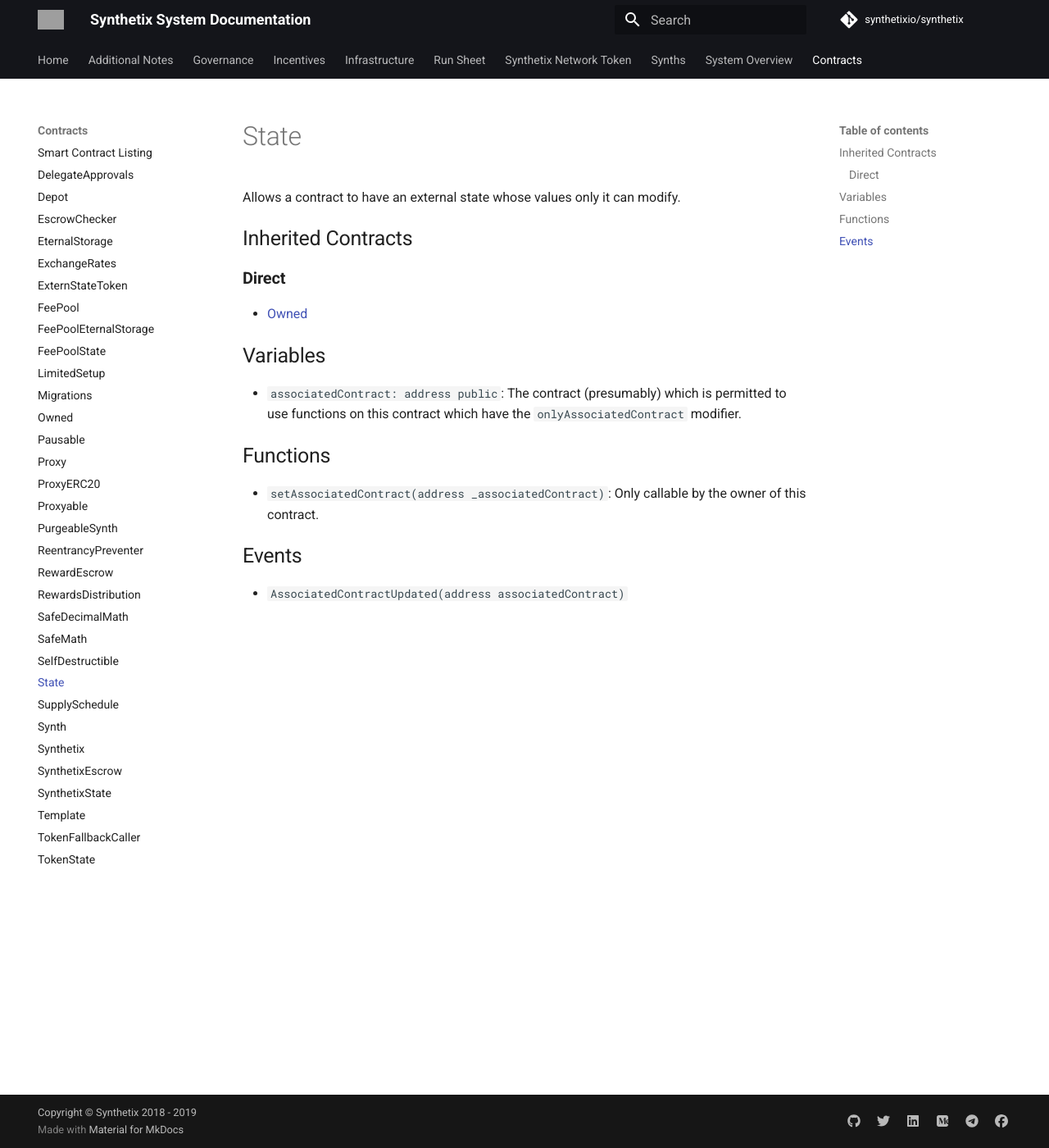
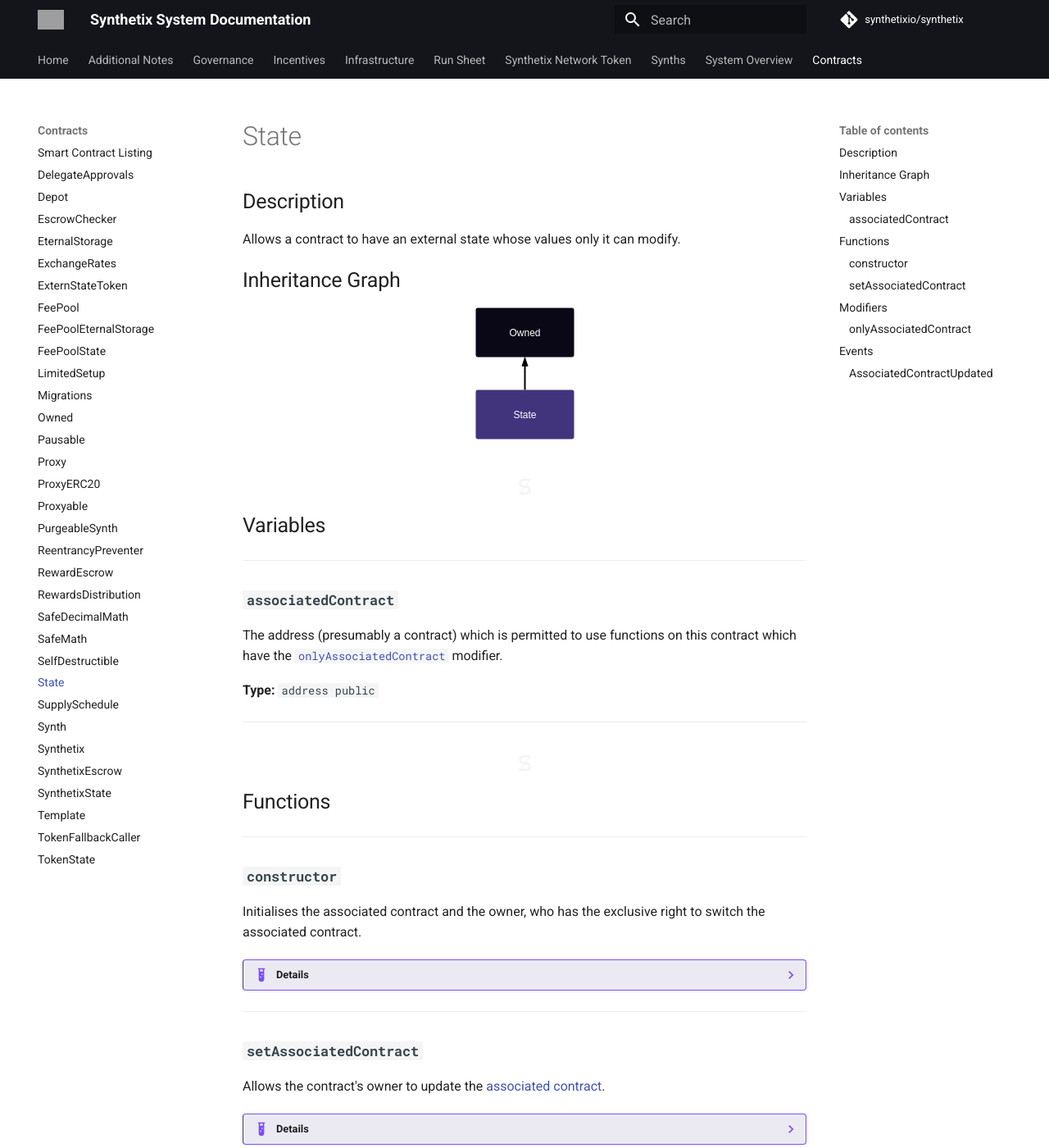
Before and after one commit to Synthetixio/synthetix, an MkDocs documentation site: the page built from docs/contracts/State.md, in a window 1280 px wide and 1400 px high. Shown: the whole window at 82% size. Built offline with MkDocs 1.6.1 and Material for MkDocs 9.7.7, drawn with Linux system fonts in a browser that asks for light colours; comment, search, counter and statistics services are not loaded; some of the changed text lies outside the part shown; grey boxes are pictures that could not be loaded.

Commit message:
State, Pausable formatting improvements.

```diff
--- a/docs/contracts/State.md
+++ b/docs/contracts/State.md
@@ -1,21 +1,97 @@
 # State
+
+## Description
 
 Allows a contract to have an external state whose values only it can modify.
 
-## Inherited Contracts
+## Inheritance Graph
 
-### Direct
+<inheritance-graph>
+    ![graph](../img/graphs/State.svg)
+</inheritance-graph>
 
-* [Owned](Owned.md)
+<section-sep />
 
 ## Variables
 
-* `associatedContract: address public`: The contract (presumably) which is permitted to use functions on this contract which have the `onlyAssociatedContract` modifier.
+---
+
+### `associatedContract`
+
+The address (presumably a contract) which is permitted to use functions on this contract which have the [`onlyAssociatedContract`](State.md#onlyassociatedcontract) modifier.
+
+**Type:** `address public`
+
+---
+
+<section-sep />
 
 ## Functions
 
-* `setAssociatedContract(address _associatedContract)`: Only callable by the owner of this contract.
+---
+
+### `constructor`
+
+Initialises the associated contract and the owner, who has the exclusive right to switch the associated contract.
+
+??? example "Details"
+
+    **Signature**
+
+    `constructor(address _owner, address _associatedContract)`
+
+    **Superconstructors**
+
+    * [`Owned(_owner)`](Owned.md#constructor)
+
+    **Emits**
+
+    * [`AssociatedContractUpdated(_associatedContract)`](State.md#associatedcontractupdated)
+
+---
+
+### `setAssociatedContract`
+
+Allows the contract's owner to update the [associated contract](State.md#associatedContract).
+
+??? example "Details"
+
+    **Signature**
+
+    `setAssociatedContract(address _associatedContract) external`
+
+    **Modifiers**
+
+    * [`Owned.onlyOwner`](Owned.md#onlyowner)
+
+    **Emits**
+
+    * [`AssociatedContractUpdated(_associatedContract)`](State.md#associatedcontractupdated)
+
+---
+
+<section-sep />
+
+## Modifiers
+
+---
+
+### `onlyAssociatedContract`
+
+Reverts the transaction if the `msg.sender` is not the [associated contract](State.md#associatedcontract). Provided for use by inheriting contracts.
+
+---
+
+<section-sep />
 
 ## Events
 
-* `AssociatedContractUpdated(address associatedContract)`
+### `AssociatedContractUpdated`
+
+The associated contract was updated by the owner. This event reports the new associated contract.
+
+**Signature:** `AssociatedContractUpdated(address associatedContract)`
+
+---
+
+<section-sep />
```
Also changed, not shown: docs/contracts/Pausable.md (+14 -14 lines), docs/run-sheet.md (+1 -0 lines), docs/img/graphs/State.svg (added).
